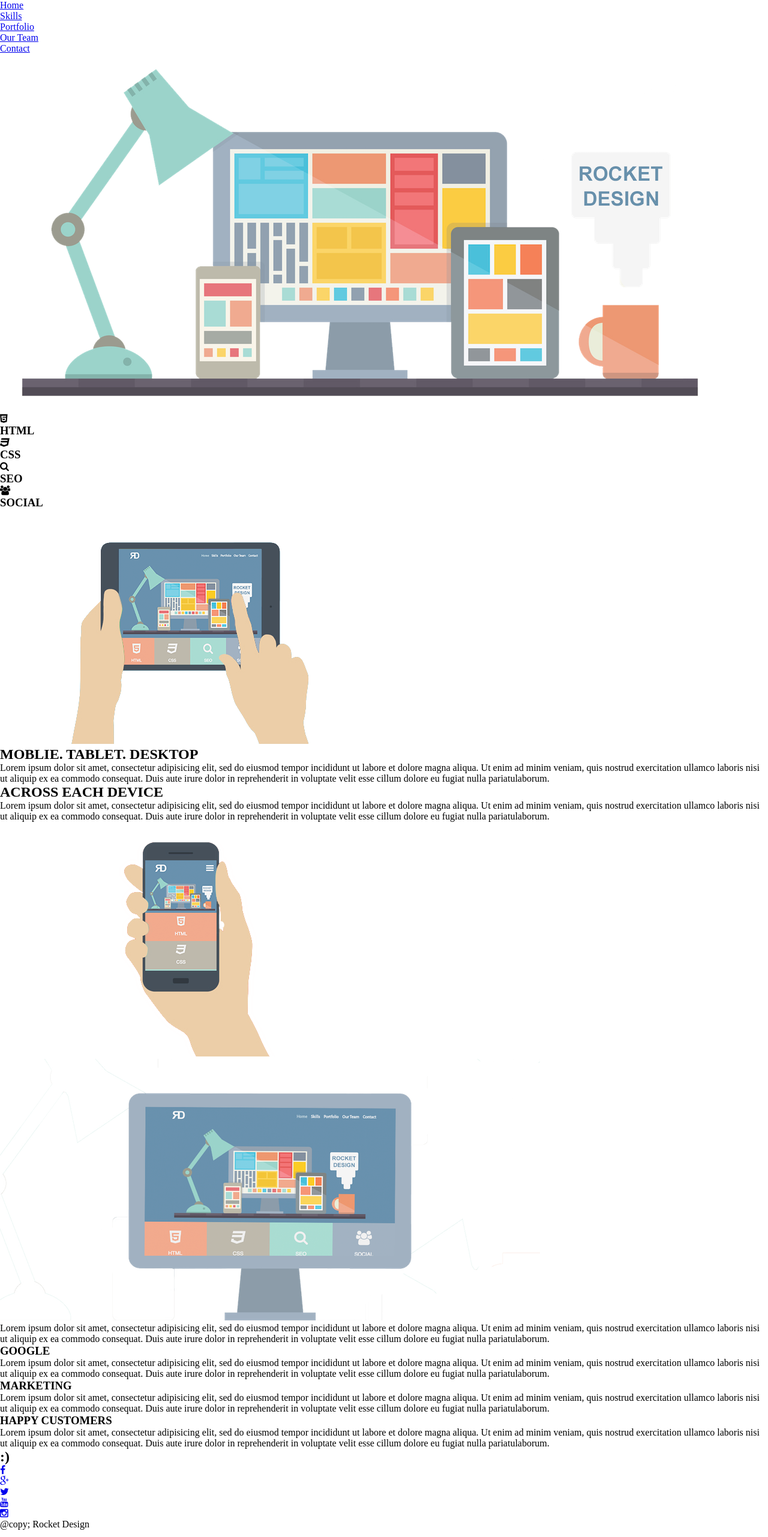
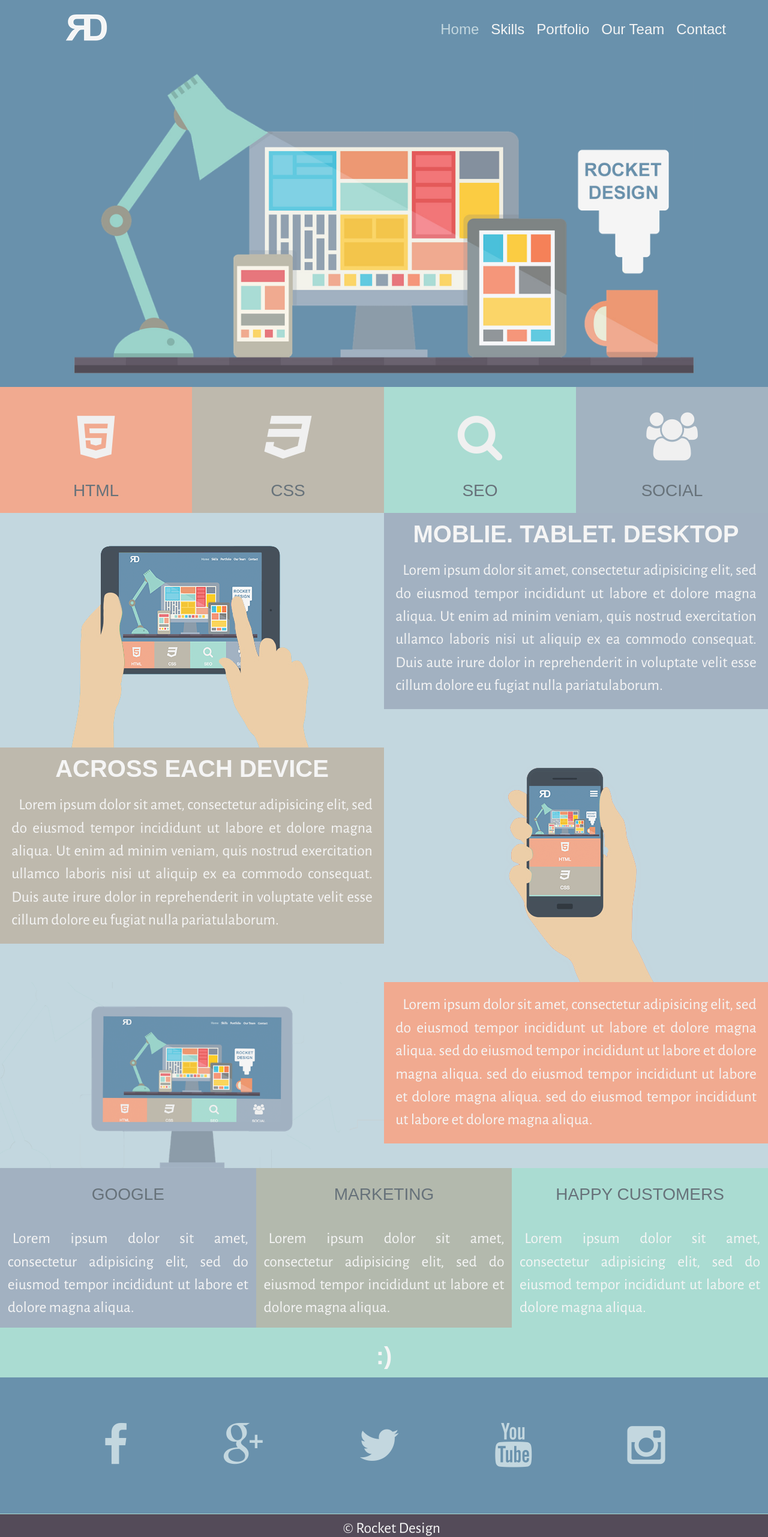
Before and after one commit to Lincxx/HTML5-CSS3-Flat-Responsive-Website, a plain HTML site: page index.html in a window 1280 px wide. Shown: the whole page at 60% size. Drawn offline with nearby package versions, Linux system fonts and the light colour scheme.

Commit message:
main CSS completed

```diff
--- a/index.html
+++ b/index.html
@@ -26,7 +26,7 @@
 	</header>
 	<!-- End header -->
 
-	<section section="banner">
+	<section class="banner">
 		<div class="banner-inner">
 			<img src="img/rocket_design.png" alt="">
 		</div>
@@ -58,7 +58,7 @@
 		<article id="tablet">
 			<img src="img/hand_ipad.png" alt="">
 		</article>
-		<aside id="tablet">
+		<aside id="tablet2">
 			<h2>MOBLIE. TABLET. DESKTOP</h2>
 			<p>Lorem ipsum dolor sit amet, consectetur adipisicing elit, sed do eiusmod tempor incididunt ut labore et dolore magna aliqua. Ut enim ad minim veniam, quis nostrud exercitation ullamco laboris nisi ut aliquip ex ea commodo consequat. Duis aute irure dolor in reprehenderit in voluptate velit esse cillum dolore eu fugiat nulla pariatulaborum.</p>
 		</aside>
@@ -69,7 +69,7 @@
 			<h2>ACROSS EACH DEVICE</h2>
 			<p>Lorem ipsum dolor sit amet, consectetur adipisicing elit, sed do eiusmod tempor incididunt ut labore et dolore magna aliqua. Ut enim ad minim veniam, quis nostrud exercitation ullamco laboris nisi ut aliquip ex ea commodo consequat. Duis aute irure dolor in reprehenderit in voluptate velit esse cillum dolore eu fugiat nulla pariatulaborum.</p>
 		</article>
-		<aside id="mobile">
+		<aside class="hand-mobile">
 			<img src="img/hand_mobile.png" alt="">
 		</aside>
 	</section>
@@ -79,7 +79,7 @@
 			<img src="img/desktop.png" alt="">
 		</article>
 		<aside id="desktop">
-			<p>Lorem ipsum dolor sit amet, consectetur adipisicing elit, sed do eiusmod tempor incididunt ut labore et dolore magna aliqua. Ut enim ad minim veniam, quis nostrud exercitation ullamco laboris nisi ut aliquip ex ea commodo consequat. Duis aute irure dolor in reprehenderit in voluptate velit esse cillum dolore eu fugiat nulla pariatulaborum.</p>
+			<p>Lorem ipsum dolor sit amet, consectetur adipisicing elit, sed do eiusmod tempor incididunt ut labore et dolore magna aliqua. sed do eiusmod tempor incididunt ut labore et dolore magna aliqua. sed do eiusmod tempor incididunt ut labore et dolore magna aliqua. sed do eiusmod tempor incididunt ut labore et dolore magna aliqua. </p>
 		</aside>
 	</section>
 	<!-- End Main Two Column Sections -->
@@ -87,17 +87,17 @@
 	<section class="inner-wrapper-3">
 		<section class="one-third" id="google">
 			<h3>GOOGLE</h3>
-			<p>Lorem ipsum dolor sit amet, consectetur adipisicing elit, sed do eiusmod tempor incididunt ut labore et dolore magna aliqua. Ut enim ad minim veniam, quis nostrud exercitation ullamco laboris nisi ut aliquip ex ea commodo consequat. Duis aute irure dolor in reprehenderit in voluptate velit esse cillum dolore eu fugiat nulla pariatulaborum.</p>
+			<p>Lorem ipsum dolor sit amet, consectetur adipisicing elit, sed do eiusmod tempor incididunt ut labore et dolore magna aliqua. </p>
 		</section>
 
 		<section class="one-third" id="marketing">
 			<h3>MARKETING</h3>
-			<p>Lorem ipsum dolor sit amet, consectetur adipisicing elit, sed do eiusmod tempor incididunt ut labore et dolore magna aliqua. Ut enim ad minim veniam, quis nostrud exercitation ullamco laboris nisi ut aliquip ex ea commodo consequat. Duis aute irure dolor in reprehenderit in voluptate velit esse cillum dolore eu fugiat nulla pariatulaborum.</p>
+			<p>Lorem ipsum dolor sit amet, consectetur adipisicing elit, sed do eiusmod tempor incididunt ut labore et dolore magna aliqua. </p>
 		</section>
 
 		<section class="one-third" id="customers">
 			<h3>HAPPY CUSTOMERS</h3>
-			<p>Lorem ipsum dolor sit amet, consectetur adipisicing elit, sed do eiusmod tempor incididunt ut labore et dolore magna aliqua. Ut enim ad minim veniam, quis nostrud exercitation ullamco laboris nisi ut aliquip ex ea commodo consequat. Duis aute irure dolor in reprehenderit in voluptate velit esse cillum dolore eu fugiat nulla pariatulaborum.</p>
+			<p>Lorem ipsum dolor sit amet, consectetur adipisicing elit, sed do eiusmod tempor incididunt ut labore et dolore magna aliqua. </p>
 		</section>
 	</section>
 	<!-- End Three Column Section -->
@@ -119,7 +119,7 @@
 	<!-- End Footer Section -->
 
 	<footer class="second">
-		<p>@copy; Rocket Design</p>
+		<p>&copy; Rocket Design</p>
 	</footer>
 	<!-- End Second Footer -->
 
--- a/style.css
+++ b/style.css
@@ -5,3 +5,336 @@
     padding: 0;
     border: 0;
 }
+
+body {
+    background: #f5f5f5;
+    color: #67727a;
+    font-family: 'Alegreya', sans-serif;
+}
+
+h2 {
+    font-size: 250%;
+    font-weight: 700;
+    text-align: center;
+    padding-top: 2%;
+    color: #f5f5f5;
+}
+
+h3 {
+    font-size: 175%;
+    line-height: 155%;
+    padding: 5% 0 ;
+    font-weight: 400;
+    font-family: 'Alegreya', sans-serif;
+}
+
+p {
+    font-family: 'Alegreya Sans', sans-serif;
+    color: #f5f5f5;
+    font-size: 160%;
+    line-height: 150%;
+    padding: 3%;
+    text-indent: 2%;
+    text-align: justify;
+}
+
+img {
+    max-width: 100%;
+    height: auto;
+    width: auto;
+    margin-bottom: -4px;
+}
+
+header {
+    background: #6991ac;
+    width: 100%;
+    height: 86px;
+}
+
+#header-inner {
+    max-width: 1200px;
+    margin: 0 auto;
+}
+
+#logo {
+    margin: 20px;
+    float: left;
+    width: 200px;
+    height: 60px;
+    background: url('img/RD.png') no-repeat center;
+}
+
+/* Start Navigation*/
+
+nav {
+    float: right;
+    padding: 25px 20px 0 0;
+}
+
+#menu-icon {
+    display: hidden;
+    width: 40px;
+    height: 40px;
+    background: url('img/nav.png') center;
+}
+
+a:hover#menu-icon {
+    border-radius: 4px 4px 0 0;
+}
+
+ul {
+    list-style: none;
+}
+
+nav ul li {
+    font-family: 'Alegreya', sans-serif;
+    font-size: 150%;
+    display: inline-block;
+    float: left;
+    padding: 10px;
+}
+
+nav ul li a {
+    color: #f5f5f5;
+    text-decoration: none;
+}
+
+nav ul li a:hover {
+    color: #c3d7df;
+}
+
+.current {
+    color: #c3d7df;
+}
+/* End of Nav*/
+
+.banner {
+    width: 100%;
+    background: #6991ac;
+}
+
+.banner-inner {
+    max-width: 1100px;
+    margin: 0 auto;
+}
+
+.one-fourth {
+    width: 25%;
+    float: left;
+    text-align: center;
+}
+
+#html {
+    background: #f1aa90;
+}
+
+#css {
+    background: #beb9ad;
+}
+
+#seo {
+    background: #aadcd2;
+}
+
+#social {
+    background: #a2b3c1;
+}
+
+.one-fourth i {
+    color: #f0f0f0;
+    font-size: 500%;
+    padding: 13% 0 4% 0 ;
+}
+
+.inner-wrapper {
+    float: left;
+    width: 100%;
+    background: #c3d7df;
+}
+
+article {
+    float:left;
+    margin: 0 auto;
+    width: 50%;
+    height: auto;
+}
+
+#tablet {
+    background: #c3d7df;
+}
+
+aside {
+    float: right;
+    width: 50%;
+    height: auto;
+}
+
+#tablet2 {
+    background: #a2b1c1;
+}
+
+.inner-wrapper-2 {
+    float: left;
+    width: 100%;
+    background: #c3d7df;
+}
+
+#mobile {
+    background: #beb9ad;
+}
+
+#desktop {
+    background: #f1aa90;
+}
+
+.inner-wrapper-3 {
+    float: left;
+    width: 100%;
+    background: #aadcd2;
+}
+
+.one-third {
+    width: 33.33333333333%;
+    float: left;
+    text-align: center;
+}
+
+#google {
+    background: #a2b1c1;
+}
+
+#marketing {
+    background: #b3b9ad;
+}
+
+#customer {
+    background: #aadcd2;
+}
+
+#smiley {
+    background: #aadcd2;
+    padding: 0 0 1%;
+    clear: both;
+}
+
+/*Start Footer*/
+footer {
+    background: #6991ac;
+    width: 100%;
+}
+
+.social {
+    list-style: none;
+    text-align: center;
+
+}
+
+.social li {
+    display: inline;
+}
+
+.social i {
+    font-size: 460%;
+    margin: 1%;
+    padding: 5%;
+    color: #c3d7df
+}
+
+.social i:hover {
+    color: #f5f5f5;
+}
+
+footer.second {
+    border-top: 1px solid #aadcd2;
+    background: #544b59;
+    max-height: 55px;
+    text-align: center;
+    margin: 0
+}
+
+footer.second p {
+    padding: 5px 0 9px 0;
+    text-align: center;
+}
+
+
+/*Media*/
+@media screen and (max-width: 768px) {
+    h2 {
+        font-size: 150%;
+    }
+
+    h3 {
+        font-size: 125%;
+    }
+
+    p {
+        font-size: 120%;
+    }
+
+    header {
+        position: absolute;
+    }
+
+    #logo {
+        margin: 15px 0 20px -25px;
+        background: url('img/RD_mobile.png') no-repeat center;
+    }
+
+    #menu-icon {
+        display: inline-block;
+    }
+
+    nav ul, nav:active ul{
+        display: none;
+        z-index: 1000;
+        position: absolute;
+        padding: 20px;
+        background: #6991ac;
+        right: 20px;
+        top: 60px;
+        border: 1px solid #fff;
+        border-radius: 2px 0 2px 2px;
+        width: 50%;
+    }
+
+    nav:hover ul{
+        display: block;
+    }
+
+    nav li {
+        text-align: center;
+        width: 100%;
+        padding: 10px 0;
+    }
+
+    .banner {
+        padding-top: 86px;
+    }
+
+    .one-fourth {
+        float: left;
+        width: 100%;
+    }
+
+    .one-fourth i {
+        font-size: 350%;
+        padding: 4% 0 1% 0;
+    }
+
+    article {
+        width: 100%;
+    }
+
+    aside {
+        width: 100%;
+    }
+
+    aside.hand-mobile{
+        display: none;
+    }
+
+    .one-third {
+        width: 100%;
+    }
+}
```
